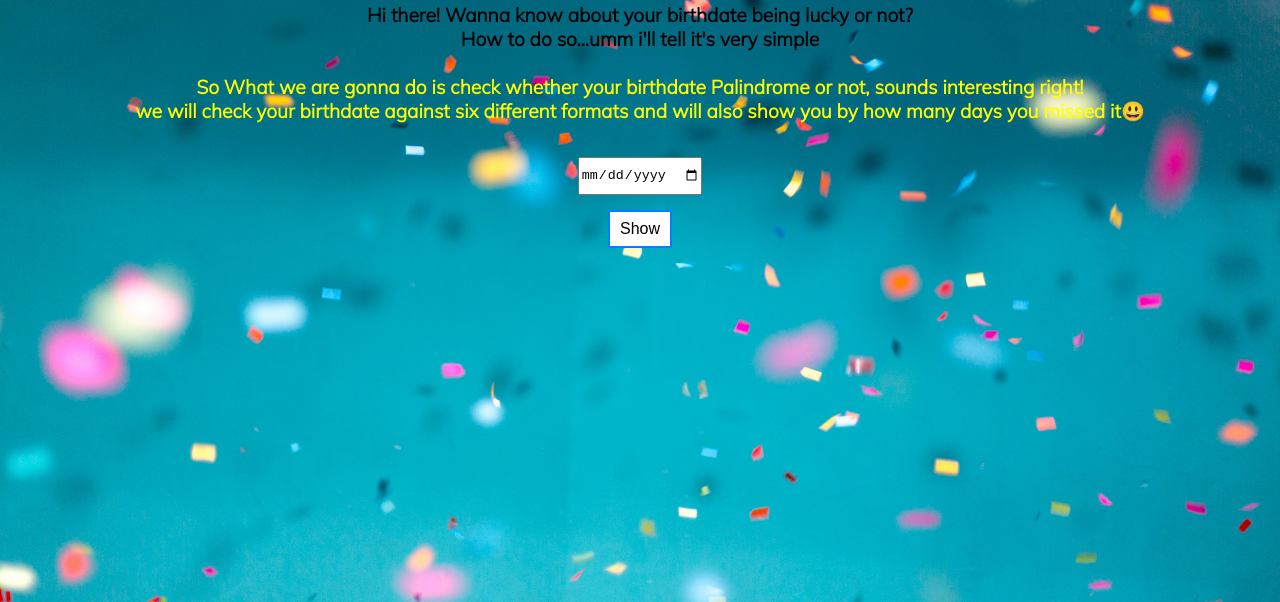
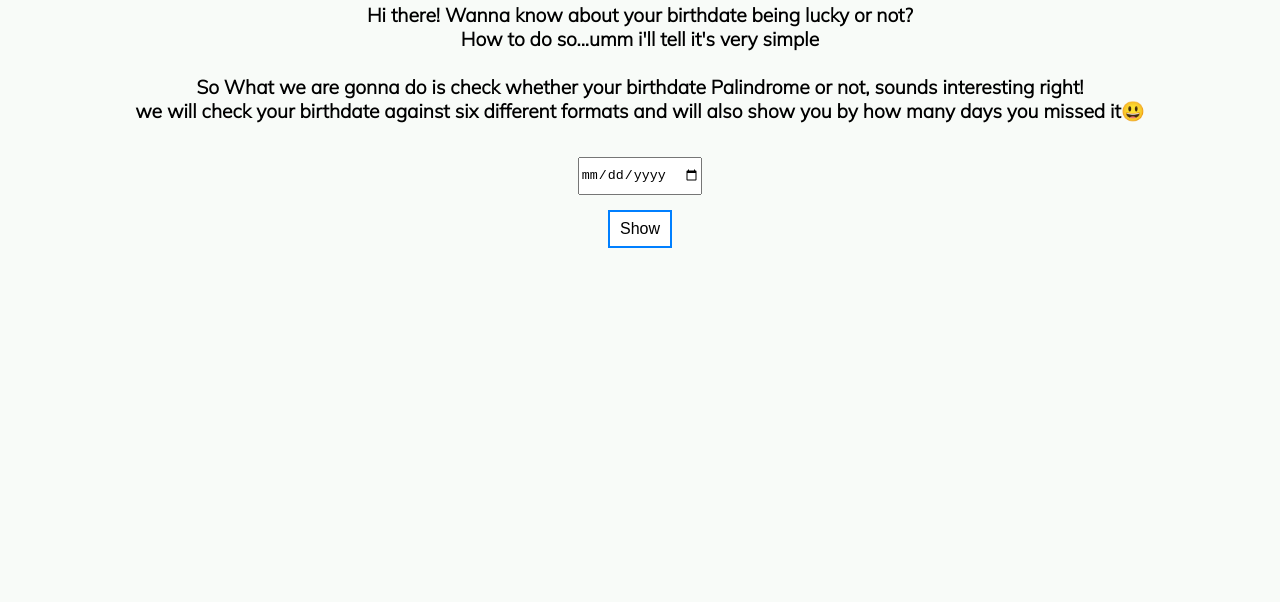
Before and after one commit to Ranjeetk489/palidrome-birthday, a plain HTML site: page index.html in a window 1280 px wide. Shown: the part 198-800 px from the top of the page. Drawn offline with Linux system fonts and the light colour scheme.

Commit message:
updated style

```diff
--- a/style.css
+++ b/style.css
@@ -1,7 +1,7 @@
 @import url('https://fonts.googleapis.com/css2?family=Mulish:wght@300&display=swap');
 body{
     background-color: #F8fbf8;
-    background-image: url(birthday.jpg);
+    /* background-image: url(birthday.jpg); */
     background-size: cover;
     font-family: 'Mulish', sans-serif;
 
@@ -24,7 +24,7 @@ input{
     font-weight: bold;
 }
 #p2{
-    color:yellow;
+    color:black;
 }
 #birthday{
     color: red;
```
